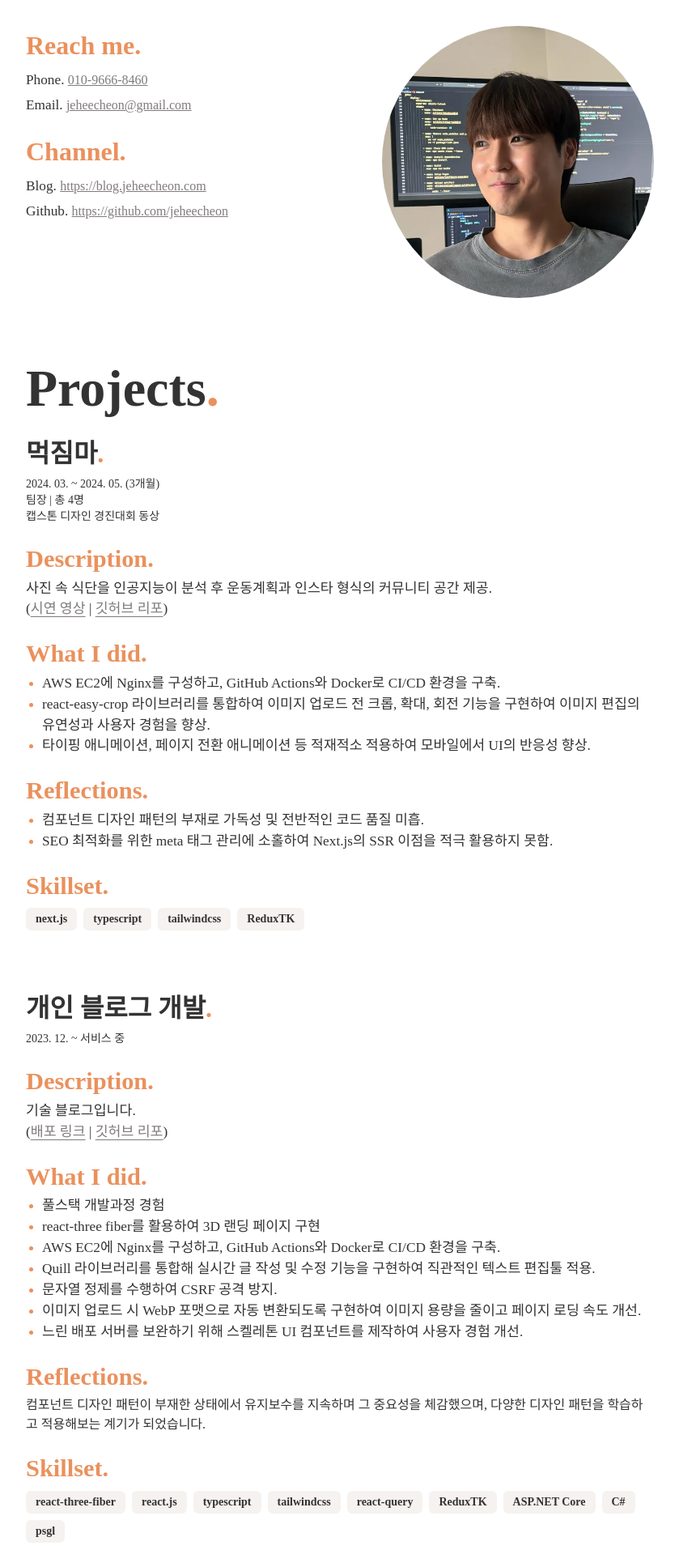
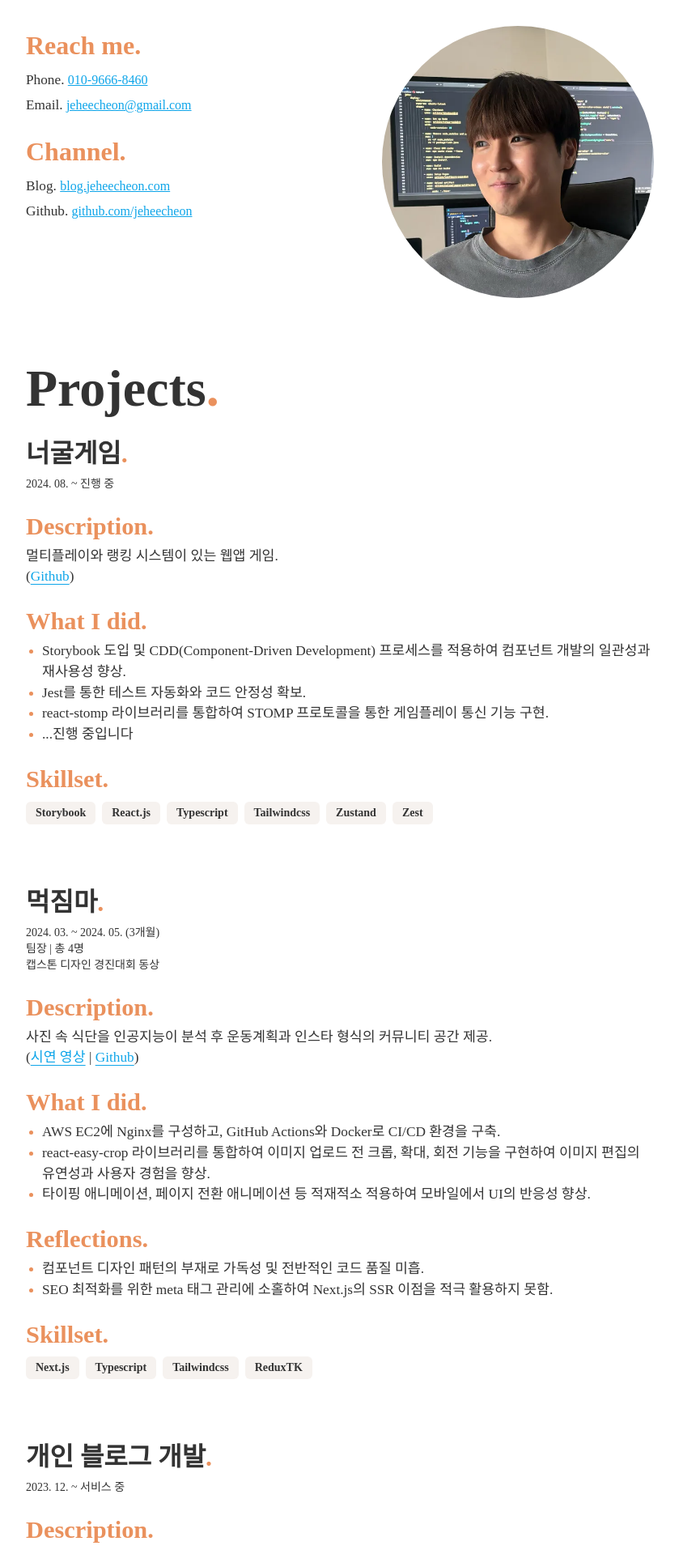
Before and after one commit to jeheecheon/resume, a React (Vite) app: page / in a window 1280 px wide. Shown: the part 624-2538 px from the top of the page at 81% size, without its empty margins (220-1059 px from the left). Built offline with nearby package versions, Linux system fonts and the light colour scheme; a web font is replaced by a local one.

Commit message:
chore: 이력서 수정

```diff
--- a/src/app/_components/resume/Resume.tsx
+++ b/src/app/_components/resume/Resume.tsx
@@ -32,6 +32,7 @@ function Resume() {
             </Contact>
 
             <Projects>
+                <Projects.Neogul />
                 <Projects.Muckgymma />
                 <Projects.Blog />
                 <Projects.Etc />
--- a/src/app/_components/resume/contact/Channel.tsx
+++ b/src/app/_components/resume/contact/Channel.tsx
@@ -7,10 +7,12 @@ export default function Channel() {
             <Contact.Section.Item
                 label="Blog"
                 href="https://blog.jeheecheon.com"
+                value="blog.jeheecheon.com"
             />
             <Contact.Section.Item
                 label="Github"
                 href="https://github.com/jeheecheon"
+                value="github.com/jeheecheon"
             />
         </Contact.Section>
     );
--- a/src/app/_components/resume/contact/ReachMe.tsx
+++ b/src/app/_components/resume/contact/ReachMe.tsx
@@ -4,8 +4,16 @@ export default function ReachMe() {
     return (
         <Contact.Section>
             <Contact.Section.Title>Reach me</Contact.Section.Title>
-            <Contact.Section.Item label="Phone" href="010-9666-8460" />
-            <Contact.Section.Item label="Email" href="jeheecheon@gmail.com" />
+            <Contact.Section.Item
+                label="Phone"
+                href="tel:010-9666-8460"
+                value="010-9666-8460"
+            />
+            <Contact.Section.Item
+                label="Email"
+                href="mailto:jeheecheon@gmail.com"
+                value="jeheecheon@gmail.com"
+            />
         </Contact.Section>
     );
 }
--- a/src/app/_components/resume/contact/Section.tsx
+++ b/src/app/_components/resume/contact/Section.tsx
@@ -17,13 +17,14 @@ Section.Title = function Title({
 interface SectionItemProps extends HTMLAttributes<HTMLDivElement> {
     label: string;
     href: string;
+    value: string;
 }
-Section.Item = function Item({ label, href }: SectionItemProps) {
+Section.Item = function Item({ label, href, value }: SectionItemProps) {
     return (
         <span className="text-nowrap">
             <p className="inline">{`${label}. `}</p>
-            <a title="Phone Number" href={`tel:${href}`}>
-                {href}
+            <a title="Phone Number" href={href}>
+                {value}
             </a>
         </span>
     );
--- a/src/app/_components/resume/projects/BlogProject.tsx
+++ b/src/app/_components/resume/projects/BlogProject.tsx
@@ -14,7 +14,7 @@ export default function BlogProject() {
                         href: 'https://blog.jeheecheon.com',
                     },
                     {
-                        label: '깃허브 리포',
+                        label: 'Github',
                         href: 'https://github.com/jeheecheon/blog',
                     },
                 ]}
@@ -56,14 +56,14 @@ export default function BlogProject() {
 
             <Project.Skillset>
                 <Project.Skillset.Tag>react-three-fiber</Project.Skillset.Tag>
-                <Project.Skillset.Tag>react.js</Project.Skillset.Tag>
-                <Project.Skillset.Tag>typescript</Project.Skillset.Tag>
-                <Project.Skillset.Tag>tailwindcss</Project.Skillset.Tag>
-                <Project.Skillset.Tag>react-query</Project.Skillset.Tag>
+                <Project.Skillset.Tag>React.js</Project.Skillset.Tag>
+                <Project.Skillset.Tag>Typescript</Project.Skillset.Tag>
+                <Project.Skillset.Tag>Tailwindcss</Project.Skillset.Tag>
+                <Project.Skillset.Tag>Tanstack Query</Project.Skillset.Tag>
                 <Project.Skillset.Tag>ReduxTK</Project.Skillset.Tag>
                 <Project.Skillset.Tag>ASP.NET Core</Project.Skillset.Tag>
                 <Project.Skillset.Tag>C#</Project.Skillset.Tag>
-                <Project.Skillset.Tag>psgl</Project.Skillset.Tag>
+                <Project.Skillset.Tag>Psgl</Project.Skillset.Tag>
             </Project.Skillset>
         </Project>
     );
--- a/src/app/_components/resume/projects/MuckgymmaProject.tsx
+++ b/src/app/_components/resume/projects/MuckgymmaProject.tsx
@@ -19,7 +19,7 @@ export default function MuckgymmaProject() {
                     },
                     {
                         href: 'https://github.com/MJUZzang/muckGYMma',
-                        label: '깃허브 리포',
+                        label: 'Github',
                     },
                 ]}
             >
@@ -55,9 +55,9 @@ export default function MuckgymmaProject() {
             </Project.List>
 
             <Project.Skillset>
-                <Project.Skillset.Tag>next.js</Project.Skillset.Tag>
-                <Project.Skillset.Tag>typescript</Project.Skillset.Tag>
-                <Project.Skillset.Tag>tailwindcss</Project.Skillset.Tag>
+                <Project.Skillset.Tag>Next.js</Project.Skillset.Tag>
+                <Project.Skillset.Tag>Typescript</Project.Skillset.Tag>
+                <Project.Skillset.Tag>Tailwindcss</Project.Skillset.Tag>
                 <Project.Skillset.Tag>ReduxTK</Project.Skillset.Tag>
             </Project.Skillset>
         </Project>
--- /dev/null
+++ b/src/app/_components/resume/projects/NeogulProject.tsx
@@ -0,0 +1,46 @@
+import Project from '@/_components/resume/projects/project/Project';
+
+export default function NeogulProject() {
+    return (
+        <Project>
+            <Project.Title>너굴게임</Project.Title>
+
+            <Project.Subtitle>2024. 08. ~ 진행 중{'\n'}</Project.Subtitle>
+
+            <Project.Description
+                linkInfos={[
+                    {
+                        label: 'Github',
+                        href: 'https://github.com/NeoGul-GAME/FE',
+                    },
+                ]}
+            >
+                멀티플레이와 랭킹 시스템이 있는 웹앱 게임.
+            </Project.Description>
+
+            <Project.List title="What I did">
+                <Project.List.Item>
+                    Storybook 도입 및 CDD(Component-Driven Development)
+                    프로세스를 적용하여 컴포넌트 개발의 일관성과 재사용성 향상.
+                </Project.List.Item>
+                <Project.List.Item>
+                    Jest를 통한 테스트 자동화와 코드 안정성 확보.
+                </Project.List.Item>
+                <Project.List.Item>
+                    react-stomp 라이브러리를 통합하여 STOMP 프로토콜을 통한
+                    게임플레이 통신 기능 구현.
+                </Project.List.Item>
+                <Project.List.Item>...진행 중입니다</Project.List.Item>
+            </Project.List>
+
+            <Project.Skillset>
+                <Project.Skillset.Tag>Storybook</Project.Skillset.Tag>
+                <Project.Skillset.Tag>React.js</Project.Skillset.Tag>
+                <Project.Skillset.Tag>Typescript</Project.Skillset.Tag>
+                <Project.Skillset.Tag>Tailwindcss</Project.Skillset.Tag>
+                <Project.Skillset.Tag>Zustand</Project.Skillset.Tag>
+                <Project.Skillset.Tag>Zest</Project.Skillset.Tag>
+            </Project.Skillset>
+        </Project>
+    );
+}
--- a/src/app/_components/resume/projects/Projects.tsx
+++ b/src/app/_components/resume/projects/Projects.tsx
@@ -4,6 +4,7 @@ import MuckgymmaProject from '@/_components/resume/projects/MuckgymmaProject';
 import BlogProject from '@/_components/resume/projects/BlogProject';
 import EtcProject from '@/_components/resume/projects/EtcProject';
 import Project from '@/_components/resume/projects/project';
+import NeogulProject from '@/_components/resume/projects/NeogulProject';
 
 function Projects({ children, ...props }: HTMLAttributes<HTMLDivElement>) {
     return (
@@ -18,6 +19,7 @@ function Projects({ children, ...props }: HTMLAttributes<HTMLDivElement>) {
 export default Projects;
 
 Projects.Project = Project;
+Projects.Neogul = NeogulProject;
 Projects.Muckgymma = MuckgymmaProject;
 Projects.Blog = BlogProject;
 Projects.Etc = EtcProject;
--- a/src/app/_styles/globals.css
+++ b/src/app/_styles/globals.css
@@ -24,7 +24,7 @@
 
     .dark {
         --bg-color: #060606;
-        --inverse-color-1: #f5f6f7;
+        --inverse-color-1: #fbfbfb;
         --inverse-color-2: #dfe2e9;
         --inverse-color-3: #c1c3c9;
     }
@@ -73,8 +73,13 @@
 
     a {
         @apply font-light;
-        @apply text-inverse-3;
         @apply underline;
+
+        @apply text-sky-500;
+    }
+
+    .dark a {
+        @apply text-cyan-500;
     }
 
     ul {
```
